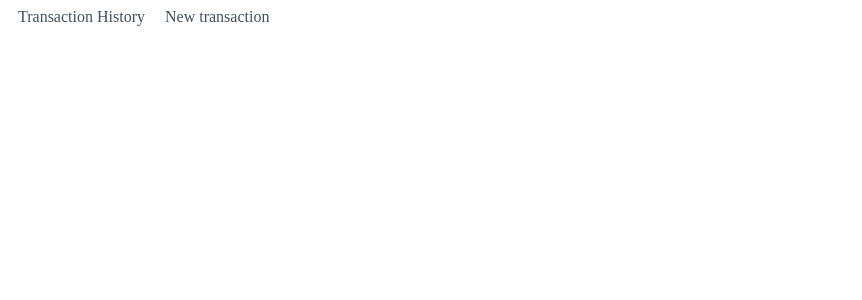
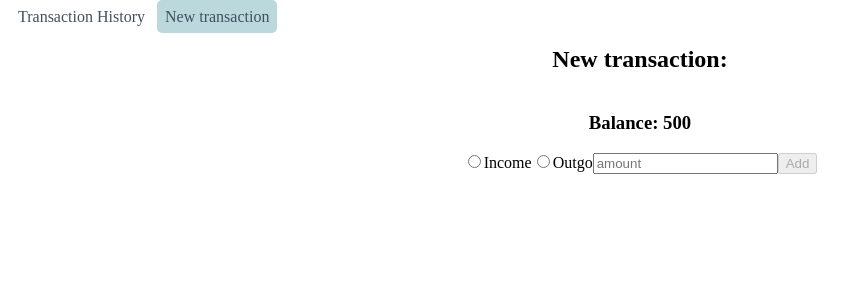
Before and after one commit to EuphoriaDesu/MyApp, an Angular app: page /transaction-create in a window 1280 px wide. Before the commit this address led to /. Shown: the top 300 px of the page, without its empty margins (0-862 px from the left). Built offline with nearby package versions, Linux system fonts and the light colour scheme.

Commit message:
refactor (add-transaction component) rename to transaction-create

```diff
--- a/src/app/app-routing.module.ts
+++ b/src/app/app-routing.module.ts
@@ -1,11 +1,11 @@
 import { NgModule } from '@angular/core';
 import { RouterModule, Routes } from '@angular/router';
-import { AddTransactionComponent } from './add-transaction/add-transaction.component';
+import { TransactionCreateComponent } from './transaction-create/transaction-create.component';
 import { TransactionHistoryComponent } from './transaction-history/transaction-history.component';
 
 const routes: Routes = [
   { path: 'history', component: TransactionHistoryComponent },
-  { path: 'add-transaction', component: AddTransactionComponent },
+  { path: 'transaction-create', component: TransactionCreateComponent },
   { path: '', redirectTo: 'history', pathMatch: 'full' }
 ];
 
--- a/src/app/app.component.html
+++ b/src/app/app.component.html
@@ -1,6 +1,6 @@
 <nav>
 	<a routerLinkActive="active" routerLink="/history">Transaction History</a>
-	<a routerLinkActive="active" routerLink="/add-transaction">New transaction</a>
+	<a routerLinkActive="active" routerLink="/transaction-create">New transaction</a>
 </nav>
 
 <router-outlet></router-outlet>
--- a/src/app/add-transaction/add-transaction.component.css
+++ b/src/app/transaction-create/transaction-create.component.css
@@ -4,7 +4,3 @@
   flex-direction: column;
   align-items: center;
 }
-
-#add-transaction label {
-  display: block;
-}
--- a/src/app/add-transaction/add-transaction.component.html
+++ b/src/app/transaction-create/transaction-create.component.html
@@ -1,10 +1,10 @@
-<div id="add-transaction" class="container">
-	<h2>New transactions:</h2>
+<div id="transaction-create" class="container">
+	<h2>New transaction:</h2>
 	<h3>Balance: {{ balance }}</h3>
 	<form (ngSubmit)="onSubmit()" novalidate>
 		<label><input type="radio" name="type" value="income" [(ngModel)]="transaction.type">Income</label>
 		<label><input type="radio" name="type" value="outgo" [(ngModel)]="transaction.type">Outgo</label>
-		<input type="text" name="amount" placeholder="amount" (keypress)="numberOnly($event)" [(ngModel)]="amount">
+		<input type="text" name="amount" placeholder="amount" (keypress)="numberOnly($event)" [(ngModel)]="amountStr">
 		<button [disabled]="!isActive()">Add</button>
 	</form>
 </div>
--- a/src/app/transaction-history/transaction-history.component.css
+++ b/src/app/transaction-history/transaction-history.component.css
@@ -1,5 +1,3 @@
-/* transactionsComponent's private CSS styles */
-
 .transactions {
   margin: 0 0 2em 0;
   list-style-type: none;
```
Also changed, not shown: src/app/app.module.ts (+4 -5 lines), src/app/transaction-create/transaction-create.component.ts (renamed from src/app/add-transaction/add-transaction.component.ts, +4 -5 lines), src/app/mock-transactions.ts (line endings or trailing spaces).
